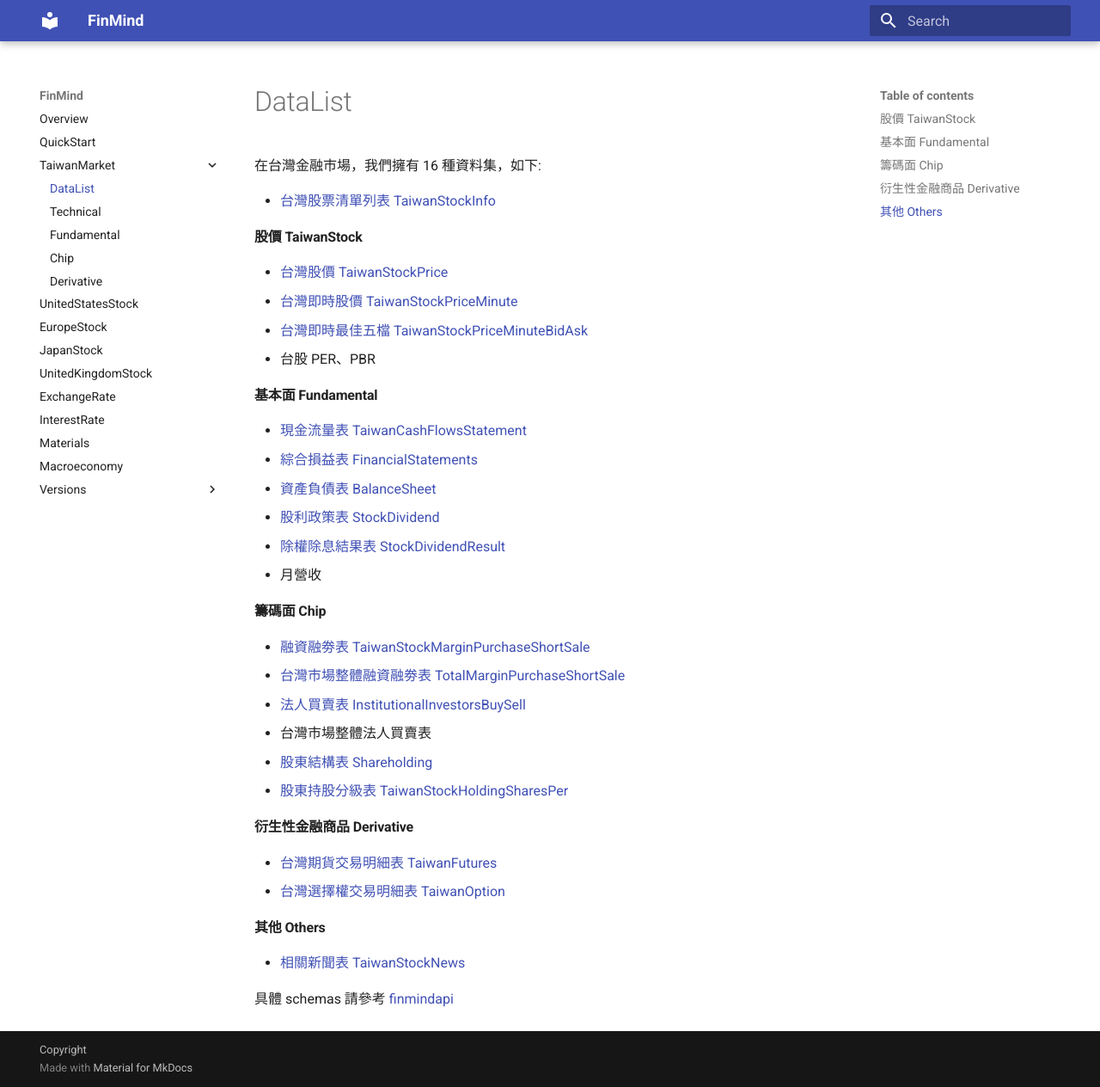
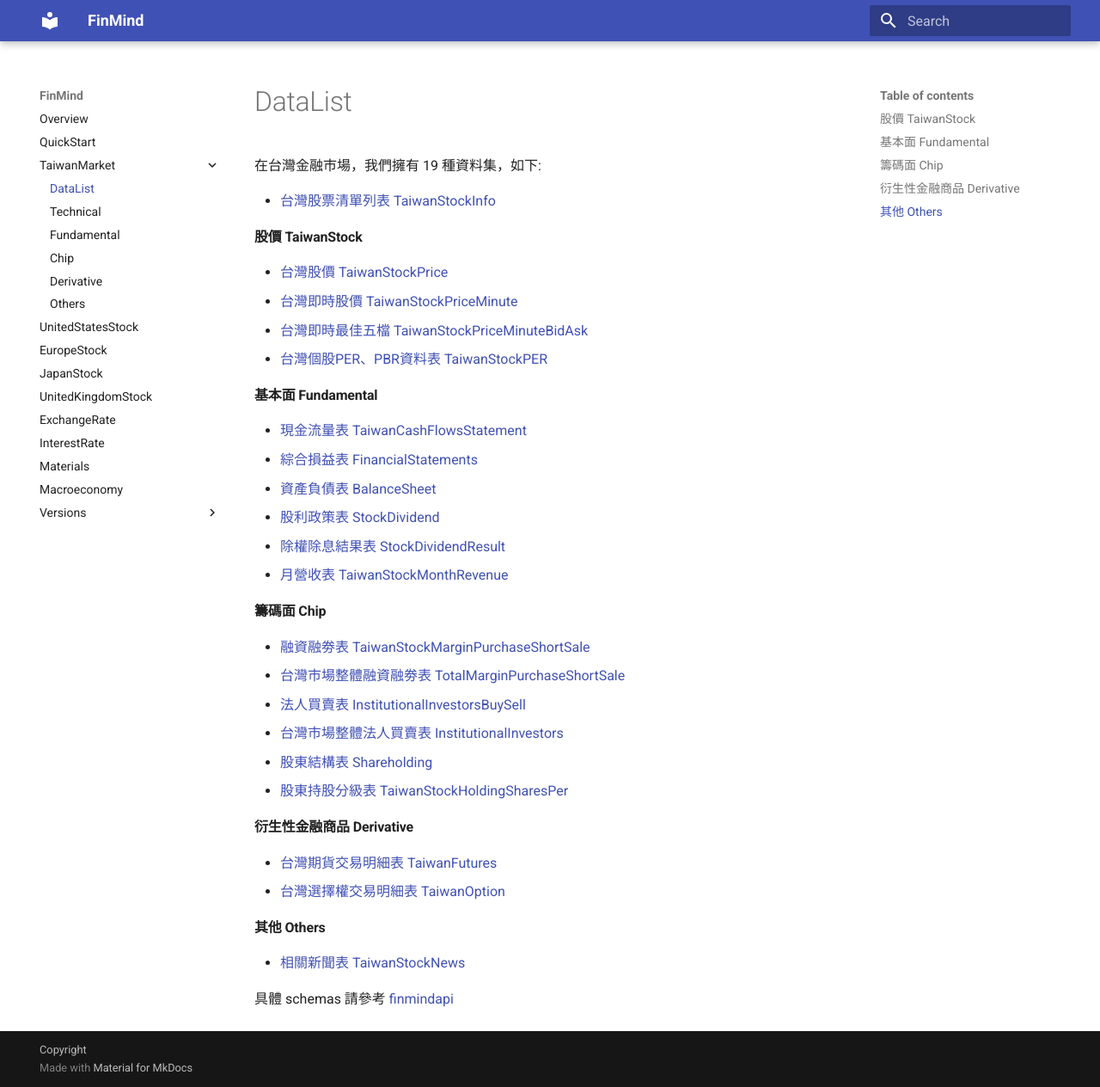
Before and after one commit to FinMind/FinMind-Doc, an MkDocs documentation site: the page built from docs/tutor/TaiwanMarket/DataList.md, in a window 1280 px wide and 1264 px high. Shown: the whole window at 86% size. Built offline with MkDocs 1.6.1 and Material for MkDocs 9.7.7, drawn with Linux system fonts in a browser that asks for light colours.

Commit message:
refactor:taiwan market dataset  doc

```diff
--- a/docs/tutor/TaiwanMarket/DataList.md
+++ b/docs/tutor/TaiwanMarket/DataList.md
@@ -1,31 +1,31 @@
-在台灣金融市場，我們擁有 16 種資料集，如下:
+在台灣金融市場，我們擁有 19 種資料集，如下:
 
-- [台灣股票清單列表 TaiwanStockInfo](https://finmind.github.io/tutor/TaiwanStock/#taiwanstockinfo)
+- [台灣股票清單列表 TaiwanStockInfo](https://finmind.github.io/tutor/TaiwanMarket/Technical/#taiwanstockinfo)
 
 #### 股價 TaiwanStock
 
-- [台灣股價 TaiwanStockPrice](https://finmind.github.io/tutor/TaiwanStock/#taiwanstockinfo)
-- [台灣即時股價 TaiwanStockPriceMinute](https://finmind.github.io/tutor/TaiwanStock/#taiwanstockpriceminute)
-- [台灣即時最佳五檔 TaiwanStockPriceMinuteBidAsk](https://finmind.github.io/tutor/TaiwanStock/#taiwanstockpriceminutedidask)
-- 台股 PER、PBR
+- [台灣股價 TaiwanStockPrice](https://finmind.github.io/tutor/TaiwanMarket/Technical/#taiwanstockinfo)
+- [台灣即時股價 TaiwanStockPriceMinute](https://finmind.github.io/tutor/TaiwanMarket/Technical/#taiwanstockpriceminute)
+- [台灣即時最佳五檔 TaiwanStockPriceMinuteBidAsk](https://finmind.github.io/tutor/TaiwanMarket/Technical/#taiwanstockpriceminutedidask)
+- [台灣個股PER、PBR資料表 TaiwanStockPER](https://finmind.github.io/tutor/TaiwanMarket/Technical/TaiwanStockPER/#taiwanstockper)
 
 #### 基本面 Fundamental
 
-- [現金流量表 TaiwanCashFlowsStatement](https://finmind.github.io/tutor/TaiwanStock/#taiwancashflowsstatement)
-- [綜合損益表 FinancialStatements](https://finmind.github.io/tutor/TaiwanStock/#financialstatements)
-- [資產負債表 BalanceSheet](https://finmind.github.io/tutor/TaiwanStock/#balancesheet)
-- [股利政策表 StockDividend](https://finmind.github.io/tutor/TaiwanStock/#stockdividend)
-- [除權除息結果表 StockDividendResult](https://finmind.github.io/tutor/TaiwanStock/#stockdividendresult)
-- 月營收
+- [現金流量表 TaiwanCashFlowsStatement](https://finmind.github.io/tutor/TaiwanMarket/Fundamental/#taiwancashflowsstatement)
+- [綜合損益表 FinancialStatements](https://finmind.github.io/tutor/TaiwanMarket/Fundamental/#financialstatements)
+- [資產負債表 BalanceSheet](https://finmind.github.io/tutor/TaiwanMarket/Fundamental/#balancesheet)
+- [股利政策表 StockDividend](https://finmind.github.io/tutor/TaiwanMarket/Fundamental/#stockdividend)
+- [除權除息結果表 StockDividendResult](https://finmind.github.io/tutor/TaiwanMarket/Fundamental/#stockdividendresult)
+- [月營收表 TaiwanStockMonthRevenue](https://finmind.github.io/tutor/TaiwanMarket/Fundamental/#taiwanstockmonthrevenue)
 
 #### 籌碼面 Chip
 
-- [融資融劵表 TaiwanStockMarginPurchaseShortSale](https://finmind.github.io/tutor/TaiwanStock/#taiwanstockmarginpurchaseshortsale)
-- [台灣市場整體融資融劵表 TotalMarginPurchaseShortSale](https://finmind.github.io/tutor/TaiwanStock/#totalmarginpurchaseshortSale)
-- [法人買賣表 InstitutionalInvestorsBuySell](https://finmind.github.io/tutor/TaiwanStock/#institutionalinvestorsbuysell)
-- 台灣市場整體法人買賣表
-- [股東結構表 Shareholding](https://finmind.github.io/tutor/TaiwanStock/#shareholding)
-- [股東持股分級表 TaiwanStockHoldingSharesPer](https://finmind.github.io/tutor/TaiwanStock/#taiwanstockholdingsharesper)
+- [融資融劵表 TaiwanStockMarginPurchaseShortSale](https://finmind.github.io/tutor/TaiwanMarket/Chip/#taiwanstockmarginpurchaseshortsale)
+- [台灣市場整體融資融劵表 TotalMarginPurchaseShortSale](https://finmind.github.io/tutor/TaiwanMarket/Chip/#totalmarginpurchaseshortSale)
+- [法人買賣表 InstitutionalInvestorsBuySell](https://finmind.github.io/tutor/TaiwanMarket/Chip/#institutionalinvestorsbuysell)
+- [台灣市場整體法人買賣表 InstitutionalInvestors](https://finmind.github.io/tutor/TaiwanMarket/Chip/#institutionalinvestors)
+- [股東結構表 Shareholding](https://finmind.github.io/tutor/TaiwanStock/Chip/#shareholding)
+- [股東持股分級表 TaiwanStockHoldingSharesPer](https://finmind.github.io/tutor/TaiwanMarket/Chip/#taiwanstockholdingsharesper)
 
 
 #### 衍生性金融商品 Derivative
@@ -35,6 +35,6 @@
 
 #### 其他 Others
 
-- [相關新聞表 TaiwanStockNews](https://finmind.github.io/tutor/TaiwanStock/#taiwanstocknews)
+- [相關新聞表 TaiwanStockNews](https://finmind.github.io/tutor/TaiwanMarket/Others/#taiwanstocknews)
 
 具體 schemas 請參考 [finmindapi](http://api.finmindtrade.com/docs)
--- a/mkdocs.yml
+++ b/mkdocs.yml
@@ -20,9 +20,8 @@ nav:
         - Technical: "tutor/TaiwanMarket/Technical.md"
         - Fundamental: "tutor/TaiwanMarket/Fundamental.md"
         - Chip: "tutor/TaiwanMarket/Chip.md"
-        # - FinancialStatements: "tutor/TaiwanMarket/FinancialStatements.md"
-        # - Shareholders: "tutor/TaiwanMarket/Shareholders.md"
         - Derivative: "tutor/TaiwanMarket/Derivative.md"
+        - Others: "tutor/TaiwanMarket/Others.md"
     - UnitedStatesStock: "tutor/UnitedStatesStock.md"
     - EuropeStock: "tutor/EuropeStock.md"
     - JapanStock: "tutor/JapanStock.md"
```
Also changed, not shown: docs/WhatIsNew.md (+2 -2 lines), docs/tutor/TaiwanMarket/Chip.md (+21 -1 lines), docs/tutor/TaiwanMarket/Fundamental.md (+26 -6 lines), docs/tutor/TaiwanMarket/Technical.md (+24 -5 lines), docs/tutor/TaiwanStock.md (deleted, +0 -338 lines), docs/tutor/TaiwanMarket/Others.md (renamed from docs/tutor/TaiwanMarket/News.md).
